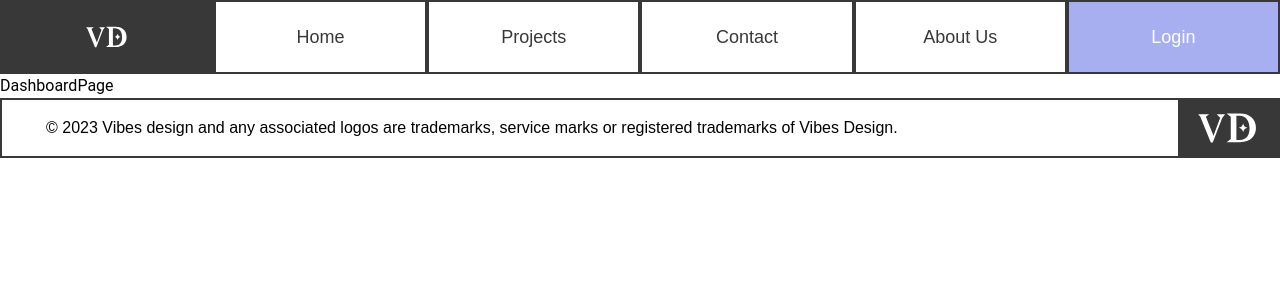
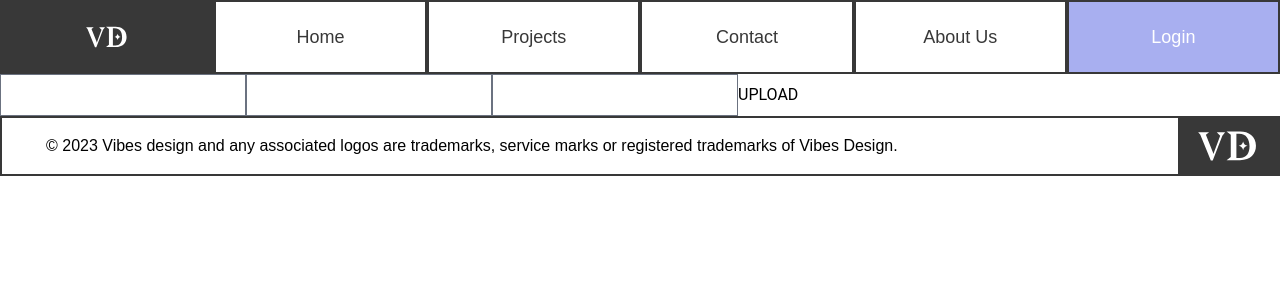
Before and after one commit to roritopra/vibes-design-portfolio, a React (Vite) app: page /dashboard in a window 1280 px wide. Shown: the top 300 px of the page. Built offline with nearby package versions, Linux system fonts and the light colour scheme; a web font is replaced by a local one.

Commit message:
[ADD] Added projects uploads

```diff
--- a/src/auth/context/AuthContext.jsx
+++ b/src/auth/context/AuthContext.jsx
@@ -1,10 +1,10 @@
 import { createContext, useState, useEffect } from "react";
-import {getAuth, onAuthStateChanged} from 'firebase/auth'
+import { onAuthStateChanged } from 'firebase/auth'
+import { auth } from "../firebase";
 
 export const Context = createContext();
 
 export function AuthContext({children}){
-    const auth = getAuth();
     const [user,setUser] = useState();
     const [loading,setLoading] = useState(true)
 
--- a/src/auth/firebase/firebase.js
+++ b/src/auth/firebase/firebase.js
@@ -1,5 +1,6 @@
 import { initializeApp } from "firebase/app";
-import { getDatabase } from "firebase/database";
+import { getFirestore } from "firebase/firestore";
+import { getAuth } from "firebase/auth"
 
 const firebaseConfig = {
   apiKey: "AIzaSyARyKx2we0gPiN8DUxA52FveJFawRzTqNM",
@@ -11,7 +12,8 @@ const firebaseConfig = {
   measurementId: "G-QK3D1K83ZD",
 };
 
-initializeApp(firebaseConfig);
-var database = getDatabase();
+const app = initializeApp(firebaseConfig)
 
-export default database;
+export const auth = getAuth(app);
+
+export const database = getFirestore(app);
--- a/src/auth/firebase/firebaseConfig.js
+++ /dev/null
@@ -1,9 +0,0 @@
-export default {
-  apiKey: "AIzaSyARyKx2we0gPiN8DUxA52FveJFawRzTqNM",
-  authDomain: "vibes-design-portfolio.firebaseapp.com",
-  projectId: "vibes-design-portfolio",
-  storageBucket: "vibes-design-portfolio.appspot.com",
-  messagingSenderId: "243228209663",
-  appId: "1:243228209663:web:6156e6ca34e57e84fb37ca",
-  measurementId: "G-QK3D1K83ZD",
-};
--- a/src/main.jsx
+++ b/src/main.jsx
@@ -4,10 +4,6 @@ import App from './App.jsx'
 import './index.css'
 import { BrowserRouter } from 'react-router-dom'
 import { ThemeProvider } from "@material-tailwind/react";
-import firebaseConfig from './auth/firebase/firebaseConfig.js'
-import { initializeApp} from 'firebase/app'
-
-const app = initializeApp(firebaseConfig)
 
 ReactDOM.createRoot(document.getElementById('root')).render(
   <React.StrictMode>
--- a/src/user/pages/ContactUsPage.jsx
+++ b/src/user/pages/ContactUsPage.jsx
@@ -1,5 +1,5 @@
 import { useState } from 'react';
-import database from '../../auth/firebase/firebase';
+import {database} from '../../auth/firebase/firebase';
 
 export function ContactUsPage() {
 	const [name, setName] = useState();
--- a/src/user/pages/DashboardPage.jsx
+++ b/src/user/pages/DashboardPage.jsx
@@ -1,5 +1,22 @@
+import { database } from "../../auth/firebase/firebase";
+import { collection, addDoc } from "firebase/firestore";
+
 export function DashboardPage() {
+    function handleUpload(e) {
+        e.preventDefault();
+        const formData = Object.fromEntries(new FormData(e.target));
+        const projectsCollection = collection(database, 'projects')
+        formData.tags = formData.tags.split(',')
+        addDoc(projectsCollection, formData)
+    }
   return (
-    <div>DashboardPage</div>
+    <div>
+        <form onSubmit={handleUpload} action="">
+            <input name="image" type="text" />
+            <input name="title" type="text" />
+            <input name="tags" type="text" />
+            <button>UPLOAD</button>
+        </form>
+    </div>
   )
 }
--- a/src/user/pages/ProjectsPage.jsx
+++ b/src/user/pages/ProjectsPage.jsx
@@ -2,13 +2,29 @@ import {
   Card,
   CardHeader,
   CardBody,
-  CardFooter,
   Typography,
-  Tooltip,
 } from "@material-tailwind/react";
+import { collection, getDocs } from "firebase/firestore";
+import { database } from "../../auth/firebase/firebase";
+import { useEffect, useState } from "react";
 
 
 export function ProjectsPage() {
+
+  const [projects, setProjects] = useState([])
+
+  useEffect(() => {
+    (async() => {
+      const projectsCollection = collection(database, 'projects')
+      const projects = await getDocs(projectsCollection)
+      const projectsList = []
+      projects.forEach((project) => {
+        projectsList.push(project.data())
+      })
+      setProjects(projectsList)
+    })()
+  }, [])
+
   return (
     <>
     <main className="bg-[#F3F3F3] border-x-2 border-solid border-[#383838]">
```
